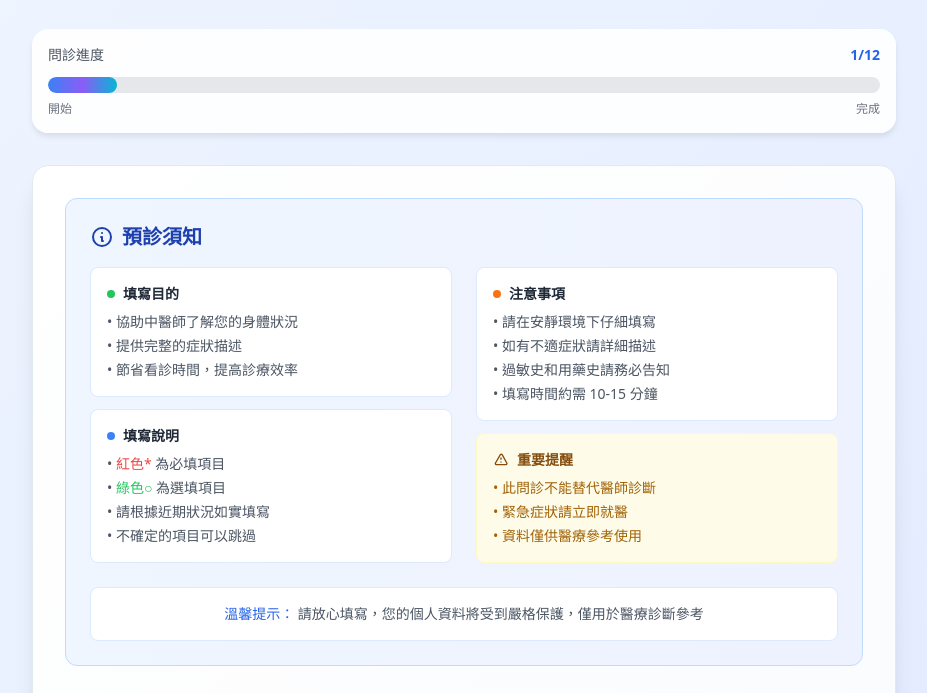
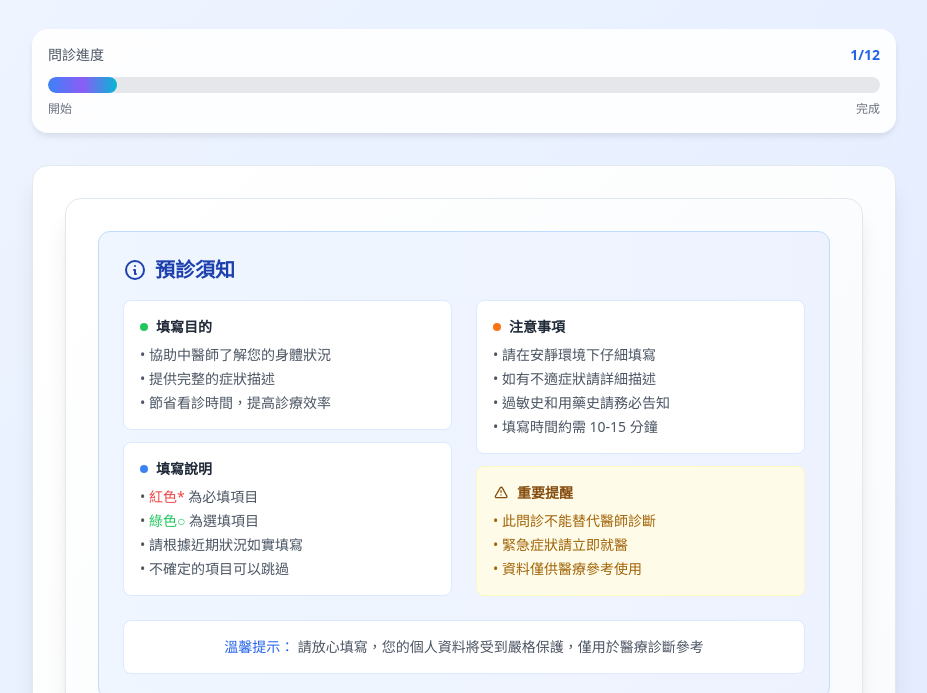
Before and after one commit to cky30950/tcm-clinic-system, a plain HTML site: page inquiry.html in a window 1280 px wide. Shown: the part 107-800 px from the top of the page, without its empty margins (176-1103 px from the left). Drawn offline with nearby package versions, Linux system fonts and the light colour scheme; no server answers.

Commit message:
Update inquiry.html

```diff
--- a/inquiry.html
+++ b/inquiry.html
@@ -245,10 +245,16 @@
         </div>
 
 
-        <!-- Guidelines Container -->
-        <div class="section-card bg-white rounded-2xl shadow-xl p-4 sm:p-8">
+        <!-- Guidelines moved into Section 1 -->
+        <!-- Form Container -->
+        <div class="section-card bg-white rounded-2xl shadow-xl p-4 sm:p-8 form-container">
+            <form id="diagnosisForm">
+
+                <!-- Section 1: Basic Info -->
+                <div class="section slide-in" id="section1">
+                    <!-- 預診須知僅在第一頁顯示 -->
+                    <div class="section-card bg-white rounded-2xl shadow-xl p-4 sm:p-8" id="guidelines">
                         <div class="instructions-container">
-
                             <!-- 預診須知 -->
                             <div class="instructions-content slide-in">
                                 <div class="bg-gradient-to-r from-blue-50 to-indigo-50 border border-blue-200 rounded-xl p-6 mb-8">
@@ -258,7 +264,6 @@
                                         </svg>
                                         預診須知
                                     </h3>
-
                                     <div class="grid md:grid-cols-2 gap-6 text-sm">
                                         <div class="space-y-3">
                                             <div class="bg-white rounded-lg p-4 border border-blue-100">
@@ -272,7 +277,6 @@
                                                     <li>• 節省看診時間，提高診療效率</li>
                                                 </ul>
                                             </div>
-
                                             <div class="bg-white rounded-lg p-4 border border-blue-100">
                                                 <h4 class="font-semibold text-gray-800 mb-2 flex items-center">
                                                     <span class="w-2 h-2 bg-blue-500 rounded-full mr-2"></span>
@@ -286,7 +290,6 @@
                                                 </ul>
                                             </div>
                                         </div>
-
                                         <div class="space-y-3">
                                             <div class="bg-white rounded-lg p-4 border border-blue-100">
                                                 <h4 class="font-semibold text-gray-800 mb-2 flex items-center">
@@ -300,7 +303,6 @@
                                                     <li>• 填寫時間約需 10-15 分鐘</li>
                                                 </ul>
                                             </div>
-
                                             <div class="bg-white rounded-lg p-4 border border-yellow-100 bg-yellow-50">
                                                 <h4 class="font-semibold text-yellow-800 mb-2 flex items-center">
                                                     <svg class="w-4 h-4 mr-2" fill="none" stroke="currentColor" viewBox="0 0 24 24">
@@ -316,7 +318,6 @@
                                             </div>
                                         </div>
                                     </div>
-
                                     <div class="mt-6 p-4 bg-white rounded-lg border border-blue-100">
                                         <p class="text-center text-gray-600 text-sm">
                                             <span class="font-medium text-blue-600">溫馨提示：</span>
@@ -326,13 +327,7 @@
                                 </div>
                             </div>
                         </div>
-
-        <!-- Form Container -->
-        <div class="section-card bg-white rounded-2xl shadow-xl p-4 sm:p-8 form-container">
-            <form id="diagnosisForm">
-
-                <!-- Section 1: Basic Info -->
-                <div class="section slide-in" id="section1">
+                    </div>
                     <div class="form-section">
                         <h2 class="section-title text-2xl sm:text-3xl font-bold text-gray-800 mb-6 flex items-center">
                             <span class="bg-blue-100 text-blue-600 rounded-full w-8 h-8 flex items-center justify-center text-sm font-bold mr-3">1</span>
@@ -1225,6 +1220,18 @@
             const progress = (sectionNum / totalSections) * 100;
             document.getElementById('progressBar').style.width = progress + '%';
             document.getElementById('progressText').textContent = `${sectionNum}/${totalSections}`;
+
+            // Show or hide guidelines based on current section
+            const guidelines = document.getElementById('guidelines');
+            if (guidelines) {
+                if (sectionNum === 1) {
+                    // Display guidelines on the first page
+                    guidelines.style.display = '';
+                } else {
+                    // Hide guidelines on other pages
+                    guidelines.style.display = 'none';
+                }
+            }
 
             // Update buttons
             const prevBtn = document.getElementById('prevBtn');
@@ -2101,5 +2108,6 @@
 <script defer src="https://static.cloudflareinsights.com/beacon.min.js/vcd15cbe7772f49c399c6a5babf22c1241717689176015" integrity="sha512-ZpsOmlRQV6y907TI0dKBHq9Md29nnaEIPlkf84rnaERnq6zvWvPUqr2ft8M1aS28oN72PdrCzSjY4U6VaAw1EQ==" data-cf-beacon='{"version":"2024.11.0","token":"7939e04a4baf43c8b86a560f74aac60e","server_timing":{"name":{"cfCacheStatus":true,"cfEdge":true,"cfExtPri":true,"cfL4":true,"cfOrigin":true,"cfSpeedBrain":true},"location_startswith":null}}' crossorigin="anonymous"></script>
 <script defer src="https://static.cloudflareinsights.com/beacon.min.js/vcd15cbe7772f49c399c6a5babf22c1241717689176015" integrity="sha512-ZpsOmlRQV6y907TI0dKBHq9Md29nnaEIPlkf84rnaERnq6zvWvPUqr2ft8M1aS28oN72PdrCzSjY4U6VaAw1EQ==" data-cf-beacon='{"version":"2024.11.0","token":"7939e04a4baf43c8b86a560f74aac60e","server_timing":{"name":{"cfCacheStatus":true,"cfEdge":true,"cfExtPri":true,"cfL4":true,"cfOrigin":true,"cfSpeedBrain":true},"location_startswith":null}}' crossorigin="anonymous"></script>
 <script defer src="https://static.cloudflareinsights.com/beacon.min.js/vcd15cbe7772f49c399c6a5babf22c1241717689176015" integrity="sha512-ZpsOmlRQV6y907TI0dKBHq9Md29nnaEIPlkf84rnaERnq6zvWvPUqr2ft8M1aS28oN72PdrCzSjY4U6VaAw1EQ==" data-cf-beacon='{"version":"2024.11.0","token":"7939e04a4baf43c8b86a560f74aac60e","server_timing":{"name":{"cfCacheStatus":true,"cfEdge":true,"cfExtPri":true,"cfL4":true,"cfOrigin":true,"cfSpeedBrain":true},"location_startswith":null}}' crossorigin="anonymous"></script>
+<script defer src="https://static.cloudflareinsights.com/beacon.min.js/vcd15cbe7772f49c399c6a5babf22c1241717689176015" integrity="sha512-ZpsOmlRQV6y907TI0dKBHq9Md29nnaEIPlkf84rnaERnq6zvWvPUqr2ft8M1aS28oN72PdrCzSjY4U6VaAw1EQ==" data-cf-beacon='{"version":"2024.11.0","token":"7939e04a4baf43c8b86a560f74aac60e","server_timing":{"name":{"cfCacheStatus":true,"cfEdge":true,"cfExtPri":true,"cfL4":true,"cfOrigin":true,"cfSpeedBrain":true},"location_startswith":null}}' crossorigin="anonymous"></script>
 </body>
 </html>
```
Lines whose indentation alone changed are shown as unchanged.
